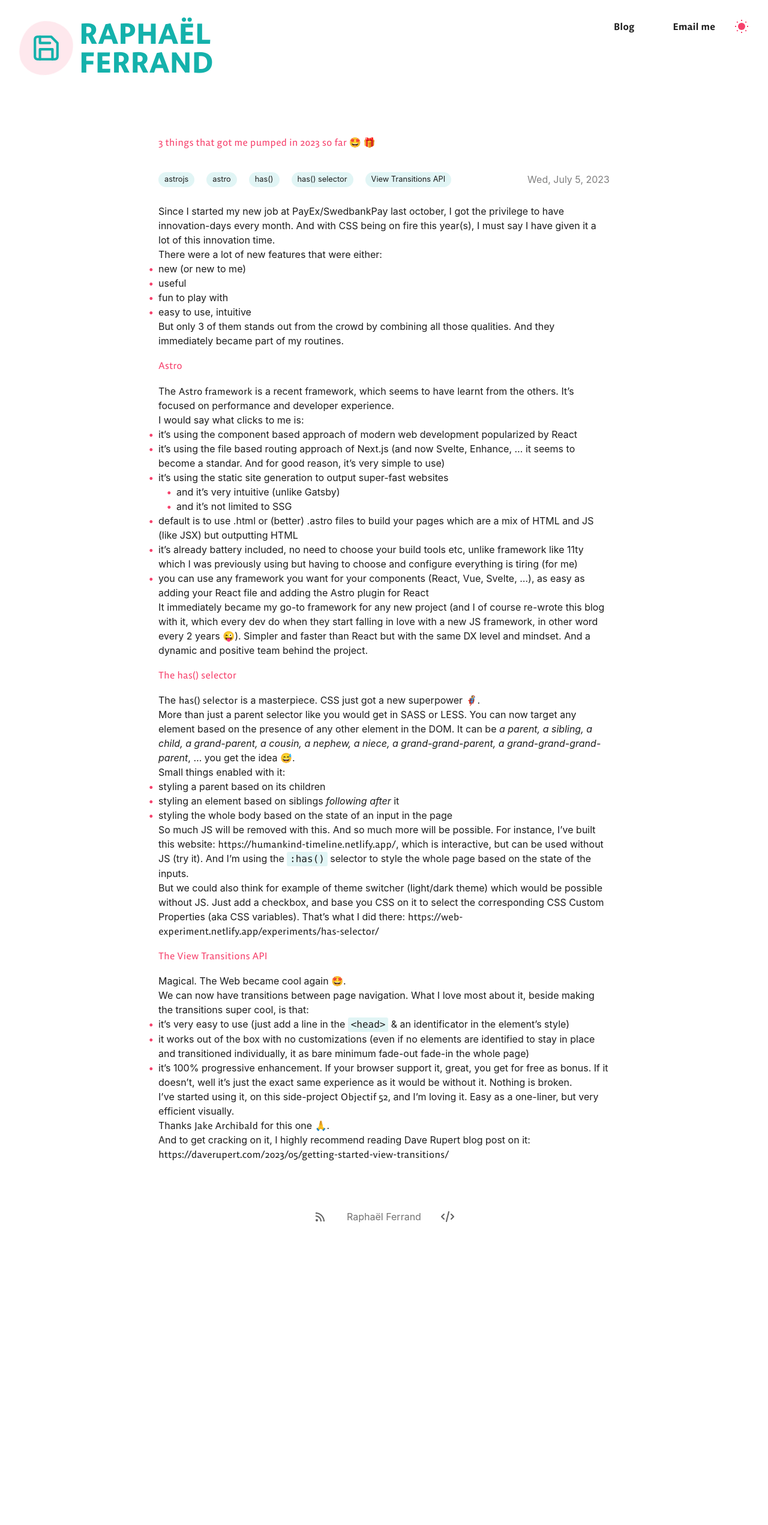
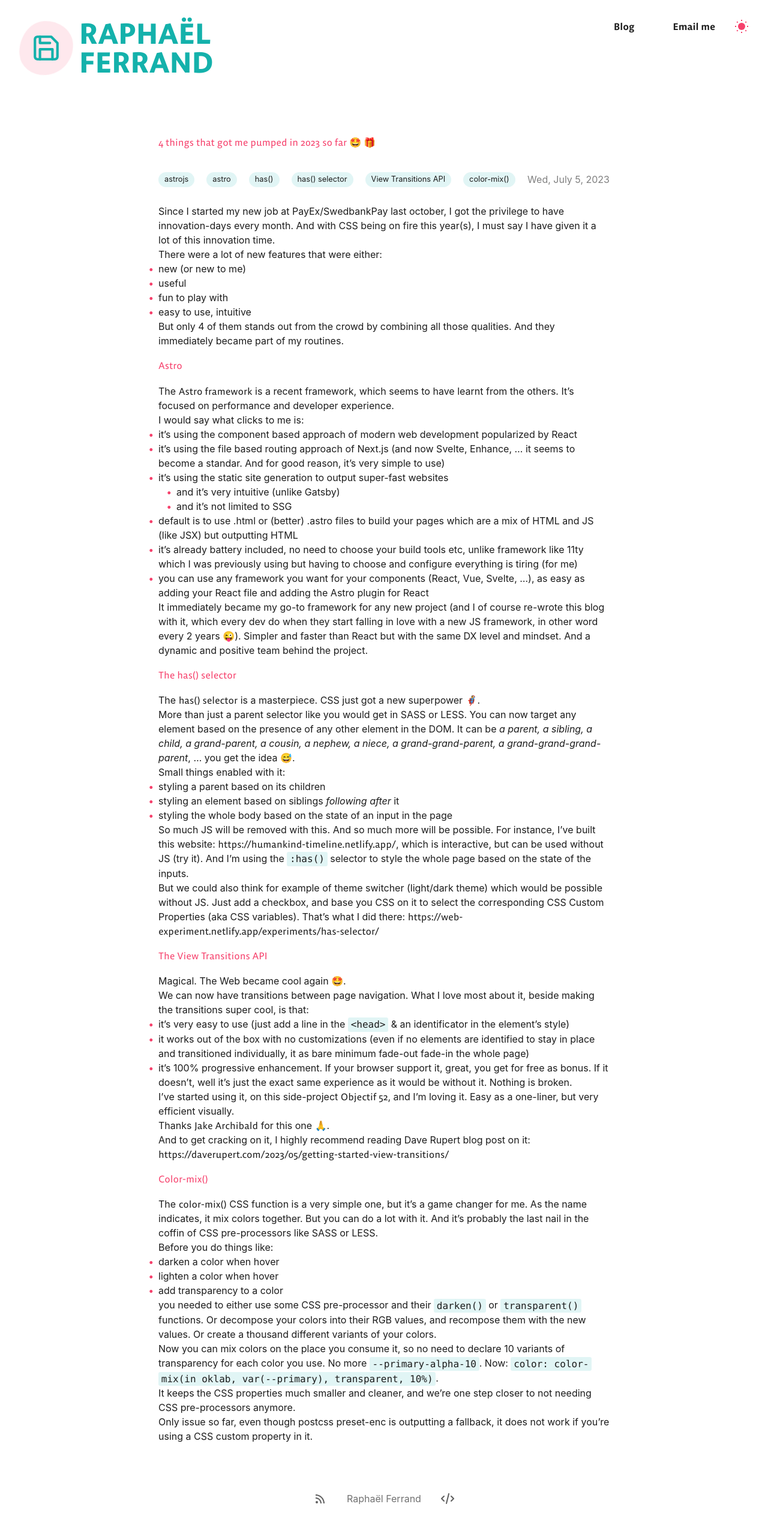
Before and after one commit to goldenraphti/tech-blog, an Astro site: page /posts/spring-2023-highlights in a window 1280 px wide. Shown: the whole page at 60% size. Before the commit the page ends 2072 px from the top, so only its background shows below. Built offline with nearby package versions, Linux system fonts and the light colour scheme; Astro itself is replaced by a stand-in of ours; some packages are replaced by stand-ins of ours.

Commit message:
update blog post spring highlights color-mix

```diff
--- a/src/content/blog/spring-2023-highlights.md
+++ b/src/content/blog/spring-2023-highlights.md
@@ -1,8 +1,16 @@
 ---
-title: 3 things that got me pumped in 2023 so far 🤩 🎁
-tags: ["astrojs", "astro", "has()", "has() selector", "View Transitions API"]
+title: 4 things that got me pumped in 2023 so far 🤩 🎁
+tags:
+  [
+    "astrojs",
+    "astro",
+    "has()",
+    "has() selector",
+    "View Transitions API",
+    "color-mix()",
+  ]
 pubDate: 2023-07-05
-description: 3 things that got me pumped so far in 2023. Astro, the has() selector and the View Transitions API
+description: 4 things that got me pumped so far in 2023. Astro, the has() selector, the View Transitions API and the color-mix() CSS function
 ---
 
 Since I started my new job at PayEx/SwedbankPay last october, I got the privilege to have innovation-days every month.
@@ -19,7 +27,7 @@ There were a lot of new features that were either:
 
 </div>
 
-But only 3 of them stands out from the crowd by combining all those qualities. And they immediately became part of my routines.
+But only 4 of them stands out from the crowd by combining all those qualities. And they immediately became part of my routines.
 
 ## Astro
 
@@ -87,3 +95,28 @@ Thanks [Jake Archibald](https://jakearchibald.com/) for this one 🙏.
 And to get cracking on it, I highly recommend reading Dave Rupert blog post on it: [https://daverupert.com/2023/05/getting-started-view-transitions/](https://daverupert.com/2023/05/getting-started-view-transitions/)
 
 </div>
+
+## Color-mix()
+
+The [color-mix()](https://developer.mozilla.org/en-US/docs/Web/CSS/color-mix) CSS function is a very simple one, but it's a game changer for me.
+As the name indicates, it mix colors together. But you can do a lot with it. And it's probably the last nail in the coffin of CSS pre-processors like SASS or LESS.
+
+Before you do things like:
+
+<div class='bulleted-list'>
+
+- darken a color when hover
+- lighten a color when hover
+- add transparency to a color
+
+</div>
+
+you needed to either use some CSS pre-processor and their `darken()` or `transparent()` functions.
+Or decompose your colors into their RGB values, and recompose them with the new values.
+Or create a thousand different variants of your colors.
+
+Now you can mix colors on the place you consume it, so no need to declare 10 variants of transparency for each color you use. No more `--primary-alpha-10`. Now: `color: color-mix(in oklab, var(--primary), transparent, 10%)`.
+
+It keeps the CSS properties much smaller and cleaner, and we're one step closer to not needing CSS pre-processors anymore.
+
+Only issue so far, even though postcss preset-enc is outputting a fallback, it does not work if you're using a CSS custom property in it.
```
